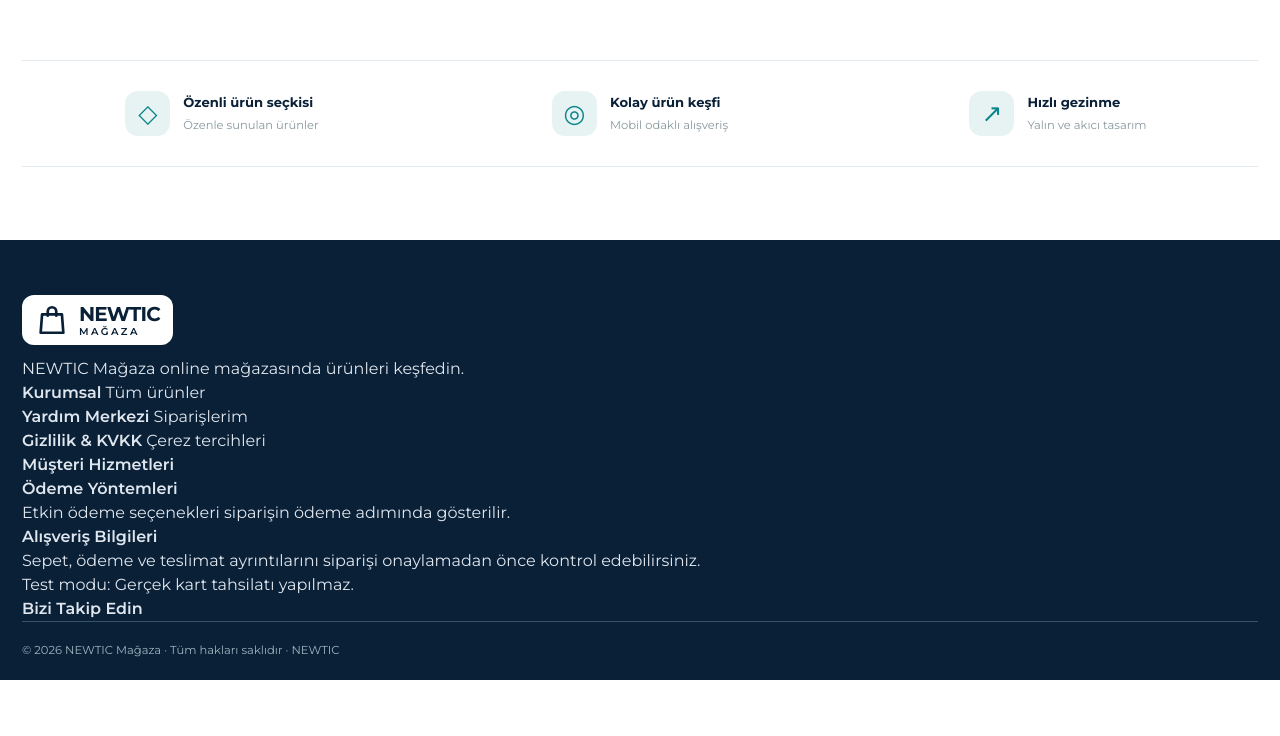
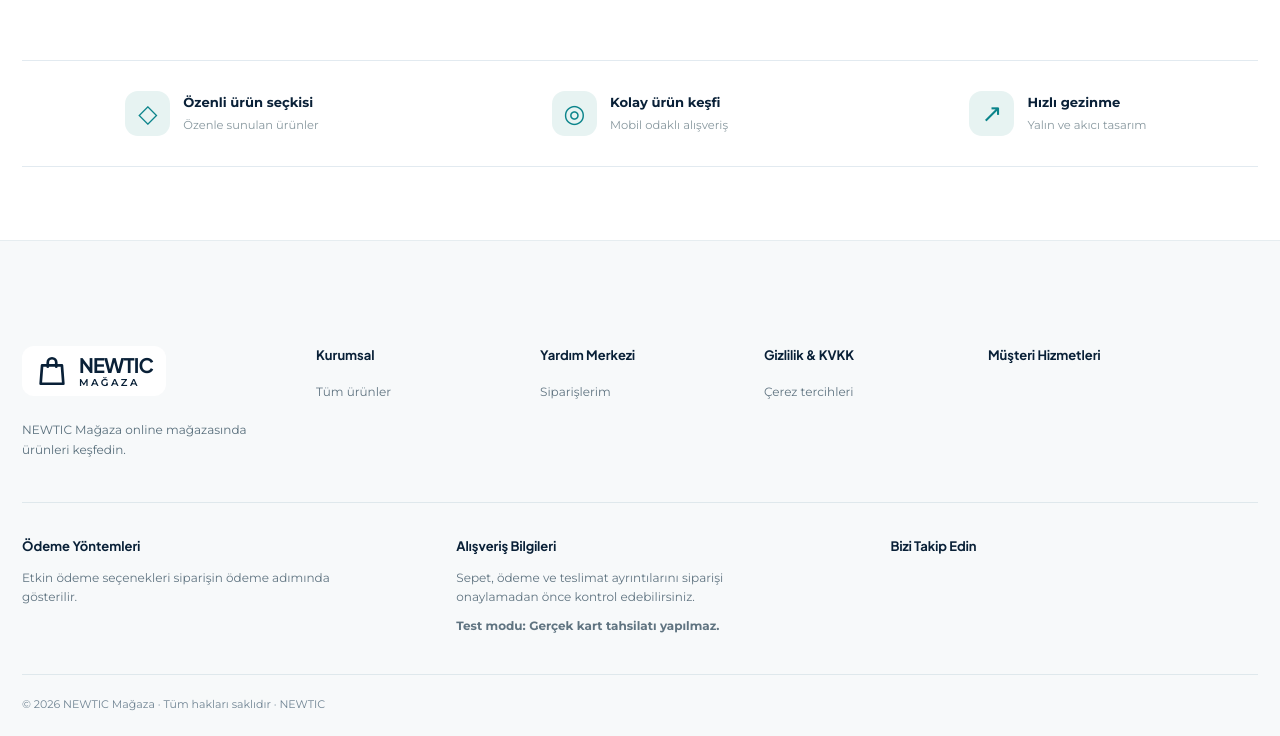
Before and after one commit to kiddiewise/newtic, a Laravel app: page / in a window 1280 px wide. Shown: the part 584-1320 px from the top of the page. Before the commit the page ends 1264 px from the top, so only its background shows below. Run offline with Laravel 12, Linux system fonts and the light colour scheme; data comes from the database, SQL or seed files in the repository; data that the repository does not hold is empty; style sheets or scripts are compiled from the project's sources; some libraries are stand-ins or nearby versions.

Commit message:
ui: load merchant legal pages, footer and cookie preference behavior

```diff
--- a/resources/css/app.css
+++ b/resources/css/app.css
@@ -57,3 +57,4 @@
 @import './seo-admin.css';
 
 @import './auth-experience.css';
+@import './legal-commerce.css';
```
